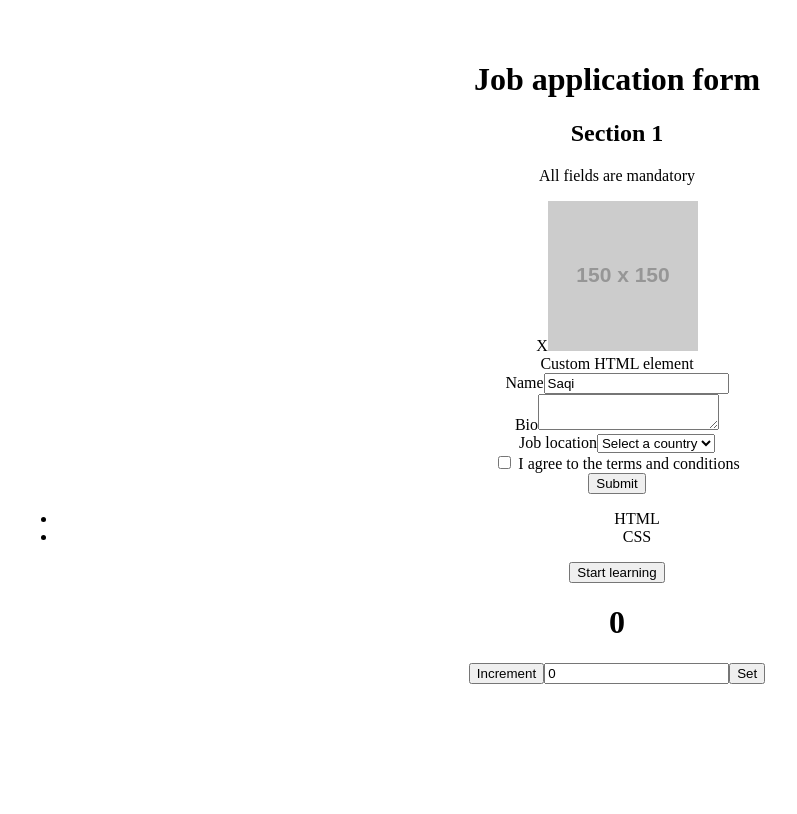
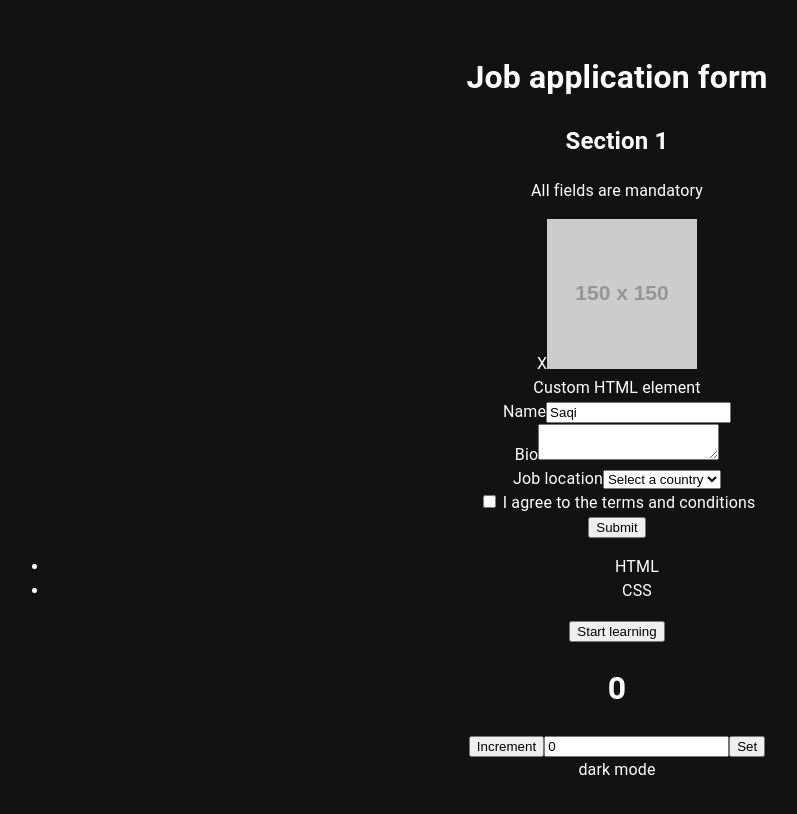
Before and after one commit to SaqibSattar/react-testing, a React (Vite) app: page / in a window 1280 px wide. Shown: the whole page, without its empty margins (23-820 px from the left). Built offline with nearby package versions, Linux system fonts and the light colour scheme.

Commit message:
Providers

```diff
--- a/src/App.tsx
+++ b/src/App.tsx
@@ -2,15 +2,20 @@ import { Application } from "./components/application/Application";
 import './App.css'
 import { Skills } from "./components/skills/Skills";
 import { Counter } from "./components/counter/Counter";
+import { AppProviders } from "./providers/AppProviders";
+import { MuiMode } from "./components/mui/MuiMode";
 
 function App() {
 
   return (
-    <div>
-      <Application />
-      <Skills skills={["HTML", "CSS"]} />
-      <Counter />
-    </div>
+    <AppProviders>
+      <div className="App">
+        <Application />
+        <Skills skills={["HTML", "CSS"]} />
+        <Counter />
+        <MuiMode />
+      </div>
+    </AppProviders>
   )
 }
 
--- /dev/null
+++ b/src/components/mui/MuiMode.tsx
@@ -0,0 +1,11 @@
+import { useTheme } from "@mui/material/styles";
+import { Typography } from "@mui/material";
+
+export const MuiMode = () => {
+  const theme = useTheme();
+  return (
+    <>
+      <Typography component="h1">{`${theme.palette.mode} mode`}</Typography>
+    </>
+  );
+};
--- /dev/null
+++ b/src/providers/AppProviders.tsx
@@ -0,0 +1,17 @@
+import { ThemeProvider, createTheme } from "@mui/material/styles";
+import CssBaseline from "@mui/material/CssBaseline";
+
+const theme = createTheme({
+  palette: {
+    mode: "dark",
+  },
+});
+
+export const AppProviders = ({ children }: { children: React.ReactNode }) => {
+  return (
+    <ThemeProvider theme={theme}>
+      <CssBaseline />
+      {children}
+    </ThemeProvider>
+  );
+};
```
Also changed, not shown: 1 other file (tests, documents, lock files or other folders).
